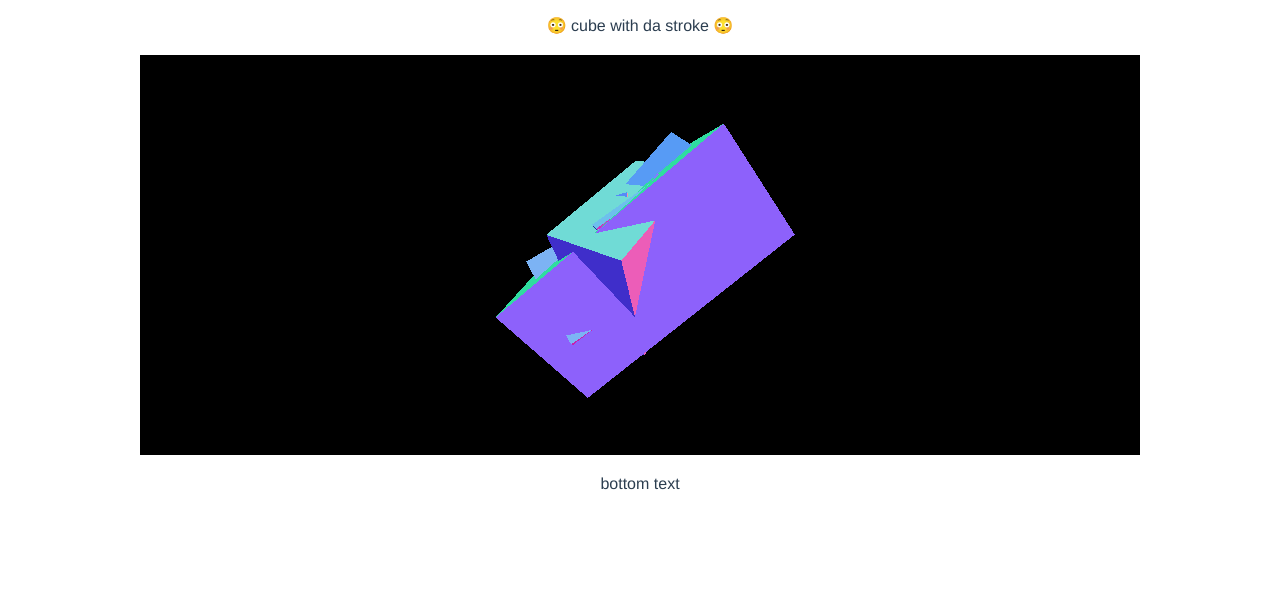
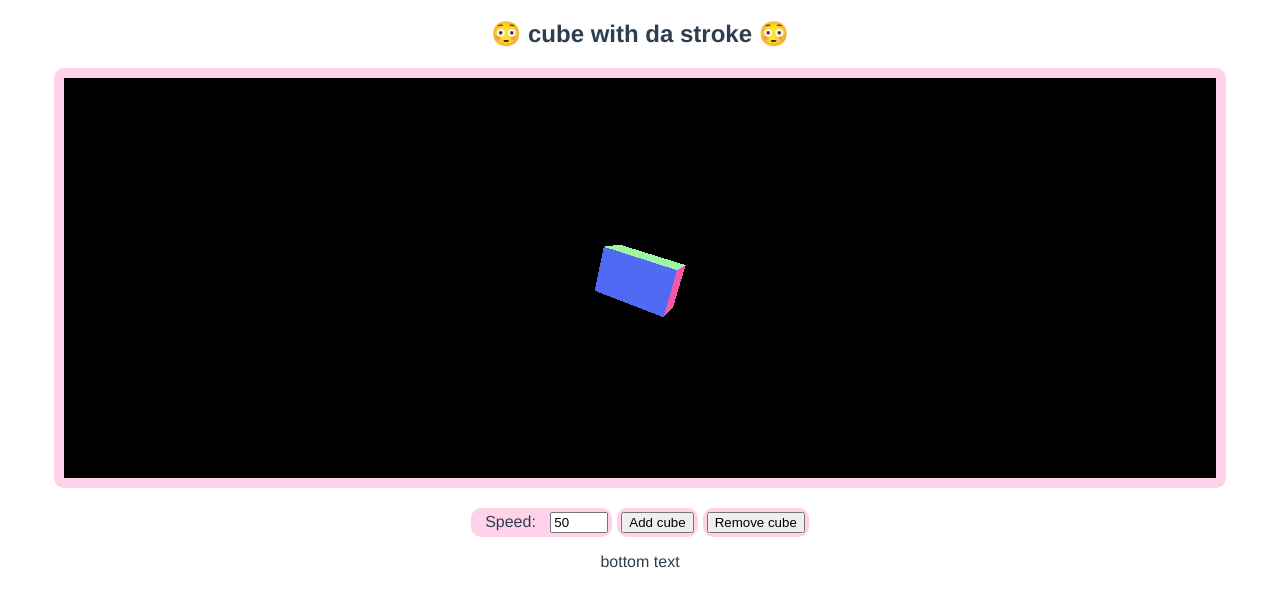
Before and after one commit to dzshn/cubething, a Vue app: page / in a window 1280 px wide. Shown: the top 606 px of the page. Built offline with nearby package versions, Linux system fonts and the light colour scheme.

Commit message:
add controls I guess

```diff
--- a/src/components/Cube.vue
+++ b/src/components/Cube.vue
@@ -1,7 +1,29 @@
 <template>
     <div>
-        <p>😳 cube with da stroke 😳</p>
+        <h2>😳 cube with da stroke 😳</h2>
         <div id="renderWindow"></div>
+        <div id="controls">
+            <div v-for="(obj, index) in controls" :key="'control-'+index">
+                <label
+                    v-if="obj.type !== 'button'"
+                    :for="'input-'+index"
+                >
+                    {{ obj.title }}
+                </label>
+                <input
+                    v-if="obj.type !== 'button'"
+                    v-model="obj.value"
+                    :type="obj.type"
+                    :id="'input-'+index"
+                >
+                <button
+                    v-if="obj.type === 'button'"
+                    @click="obj.func"
+                >
+                    {{ obj.title }}
+                </button>
+            </div>
+        </div>
         <p>bottom text</p>
     </div>
 </template>
@@ -10,42 +32,67 @@
 import * as THREE from "three"
 
 export default {
-    mounted () {
+    data() {
+        return {
+            controls: {
+                speed: {
+                    value: 50,
+                    title: "Speed: ",
+                    type: "number"
+                },
+                add: {
+                    func: this.addCube,
+                    title: "Add cube",
+                    type: "button"
+                },
+                remove: {
+                    func: this.removeCube,
+                    title: "Remove cube",
+                    type: "button"
+                }
+            }
+        }
+    },
+    methods: {
+        addCube() {
+            this.scene.add(new THREE.Mesh(new THREE.BoxGeometry(), new THREE.MeshNormalMaterial()))
+        },
+        removeCube() {
+            if (this.scene.children.length == 0) { return }
+            const cube = this.scene.children[this.scene.children.length - 1]
+            this.scene.remove(cube)
+            cube.material.dispose()
+            cube.geometry.dispose()
+        }
+    },
+    mounted() {
         const renderWindow = document.getElementById('renderWindow')
         const windowWidth = renderWindow.clientWidth
         const windowHeight = renderWindow.clientHeight
-        const scene = new THREE.Scene()
+        this.scene = new THREE.Scene()
         const camera = new THREE.PerspectiveCamera(75, windowWidth / windowHeight, 0.1, 1000)
         const renderer = new THREE.WebGLRenderer()
 
         renderer.setSize(windowWidth, windowHeight)
         renderWindow.appendChild(renderer.domElement)
 
-        const geometry = new THREE.BoxGeometry()
-        const material = new THREE.MeshNormalMaterial()
-        const cubes = []
-        for (let i = 0; i < 10; i++) {
-            cubes[i] = new THREE.Mesh(geometry, material)
-        }
-        cubes.forEach(cube => {scene.add(cube)})
+        this.scene.add(new THREE.Mesh(new THREE.BoxGeometry(), new THREE.MeshNormalMaterial()))
 
         camera.position.z = 4
 
-        renderWindow.addEventListener("resize", () => {renderer})
-
-        function anim () {
+        let anim = () => {
             requestAnimationFrame(anim)
 
-            cubes.forEach(cube => {
-                cube.scale.x    += Math.random() * 0.2 + -0.1
-                cube.scale.y    += Math.random() * 0.2 + -0.1
-                cube.scale.z    += Math.random() * 0.2 + -0.1
-                cube.rotation.x += Math.random() * 0.2 + -0.1
-                cube.rotation.y += Math.random() * 0.2 + -0.1
-                cube.rotation.z += Math.random() * 0.2 + -0.1
+            this.scene.children.forEach(cube => {
+                cube.scale.x    += (Math.random() * 0.2 + -0.1) * (this.controls.speed.value / 100)
+                cube.scale.y    += (Math.random() * 0.2 + -0.1) * (this.controls.speed.value / 100)
+                cube.scale.z    += (Math.random() * 0.2 + -0.1) * (this.controls.speed.value / 100)
+                cube.rotation.x += (Math.random() * 0.2 + -0.1) * (this.controls.speed.value / 100)
+                cube.rotation.y += (Math.random() * 0.2 + -0.1) * (this.controls.speed.value / 100)
+                cube.rotation.z += (Math.random() * 0.2 + -0.1) * (this.controls.speed.value / 100)
             })
 
-            renderer.render(scene, camera)
+            renderer.render(this.scene, camera)
         }
 
         anim()
@@ -55,8 +102,36 @@
 
 <style scoped>
 #renderWindow {
-    width: 1000px;
+    width: 90%;
     height: 400px;
     margin: 20px auto;
+    border: solid 10px #fed3ea;
+    border-radius: 10px;
+}
+
+#controls {
+    display: grid;
+    grid-auto-flow: column;
+    width: fit-content;
+    margin: auto;
+    gap: 5px;
+}
+
+#controls div {
+    background: #fed3ea;
+    border-radius: 10px;
+    padding: 4px;
+}
+
+#controls label {
+    padding: 10px;
+}
+
+#controls button {
+    height: 100%;
+}
+
+#controls input {
+    width: 50px;
 }
 </style>
```
